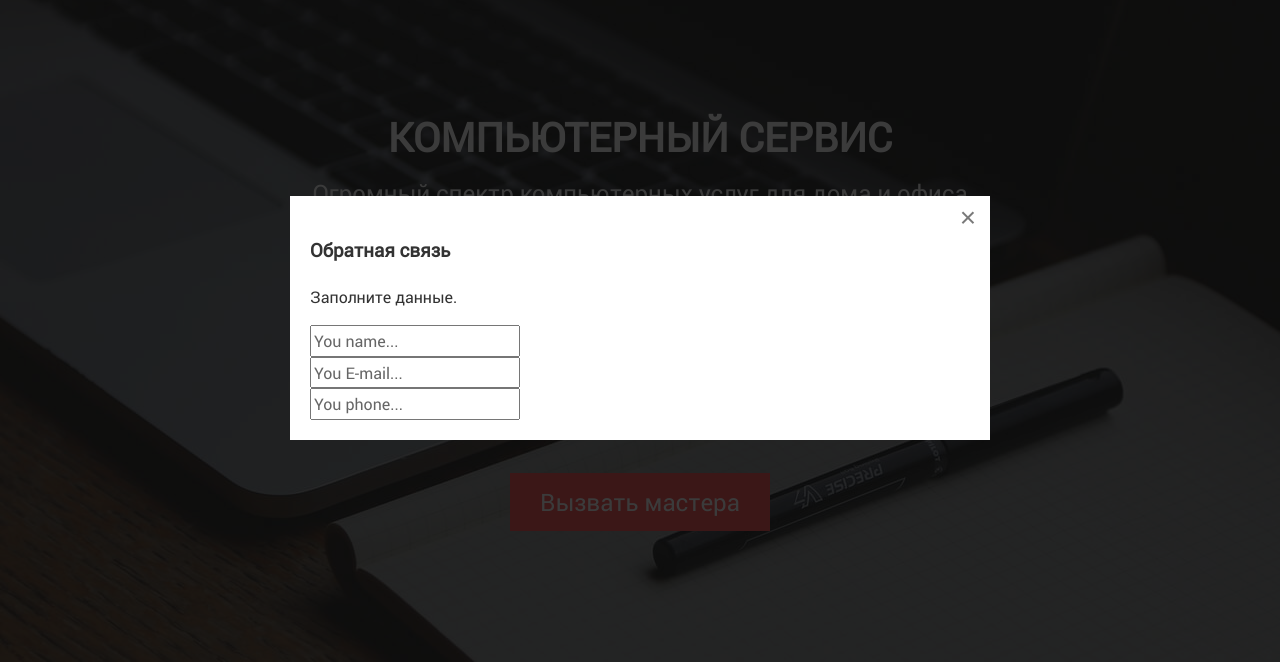
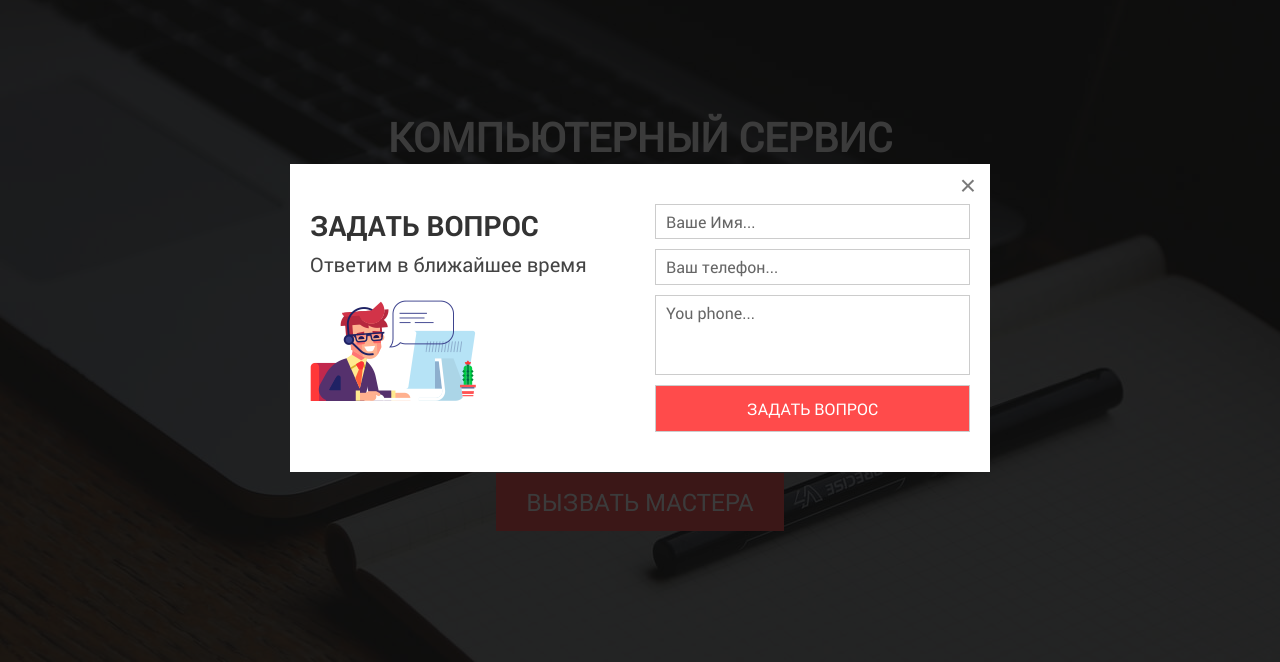
Before and after one commit to KudelAndrei/_gulp_comofmaster, a website: page app/index.html in a window 1280 px wide. Both pictures are taken after a click on the link "Задать вопрос". Shown: the part 82-744 px from the top of the page. Drawn offline with Linux system fonts and the light colour scheme.

Commit message:
add change

```diff
--- a/app/index.html
+++ b/app/index.html
@@ -107,7 +107,7 @@
 				<div class="container">
 					<div class="row">
 						<div class="col-sm-4">
-							<a class="header-bottom__item" href="#contact"><i class="fa fa-map-marker" aria-hidden="true"></i>г.Слуцк ул. Ленина 189</a>
+							<a id="map" class="header-bottom__item" href="#contact"><i class="fa fa-map-marker" aria-hidden="true"></i>г.Слуцк ул. Ленина 189</a>
 						</div>
 						<div class="col-sm-4">
 							<div class="header-bottom__item"><a href="tel: 375291062314" class="phone"><i class="fa fa-mobile" aria-hidden="true"></i>+ 375 (29) 106-23-14</a> <a href="tel: 375291062314" class="phone">+ 375 (29) 106-23-14</a></div>
@@ -244,7 +244,7 @@
 		</div>
 	</section>
 
-	<section class="partners">
+	<section class="partners hidden-xs">
 		<div class="container">
 			<div class="row">
 				<div class="partners__item"><img src="img/Производители/acer.png" alt="alt"></div>
@@ -341,20 +341,29 @@
 	<a id="top" href="#header" class="top"><i class="fa fa-angle-up" aria-hidden="true"></i></a>
 
 	<!-- форма обратной связи -->
-	<form id="callback" class="white-popup-block mfp-hide">
-		<h3 class="form__head">Обратная связь</h3>
-		<p class="form__desc">Заполните данные.</p>
+	<form id="callback" class="form white-popup-block mfp-hide">
 
-		<!-- Hidden Required Fields -->
-		<input type="hidden" name="project_name" value="Site Name">
-		<input type="hidden" name="admin_email" value="admin@mail.com">
-		<input type="hidden" name="form_subject" value="Form Subject">
+		<div class="row">
+			<div class="col-lg-6">
+				<h3 class="form__head">Задать вопрос</h3>
+				<p class="form__desc">Ответим в ближайшее время</p>
+				<img class="form__img" src="img/call.png" alt="sef">
+			</div>
+			<div class="col-lg-6">
 
-		<!-- END Hidden Required Fields -->
-		<input type="text" name="Name" placeholder="You name..." required><br>
-		<input type="text" name="E-mail" placeholder="You E-mail..." required><br>
-		<input type="text" name="Phone" placeholder="You phone..."><br>
+				<!-- Hidden Required Fields -->
+				<input type="hidden" name="project_name" value="compofmaster.by">
+				<input type="hidden" name="admin_email" value="admin@mail.com">
+				<input type="hidden" name="form_subject" value="question">
 
+				<!-- END Hidden Required Fields -->
+				<input type="text" name="Name" placeholder="Ваше Имя..." required>
+				<input type="text" name="phone" placeholder="Ваш телефон..." required>
+				<textarea type="text" name="message" placeholder="You phone..."></textarea>
+				<input type="submit" class="button" value="Задать вопрос">
+
+			</div>
+		</div>
 	</form>
 
 	<script src="js/scripts.min.js"></script>
--- a/app/js/common.js
+++ b/app/js/common.js
@@ -64,6 +64,7 @@ $(document).ready(function(){
 
 	/* плавный переход по ссылкам  */
 	$("#top").click(scrollLink);
+	$("#map").click(scrollLink);
 	$('.menu__item a').click(scrollLink);
 
 	/* функция для активации меню при скроле */
--- a/app/sass/main.sass
+++ b/app/sass/main.sass
@@ -69,6 +69,7 @@ a, button
 	border: none
 	cursor: pointer
 	transition: background-color 0.2s ease
+	text-transform: uppercase
 	&:hover
 		background-color: lighten($accent, 5%)
 
@@ -373,6 +374,35 @@ a, button
 				.fa
 					font-size: 30px
 
+.form
+	padding-top: 40px
+	padding-bottom: 30px
+	.form__head
+		text-transform: uppercase
+		font-size: 28px
+		font-family: "RobotoBold", sans-serif
+		margin: 0
+	.form__desc
+		margin-top: 0
+		font-size: 20px
+		color: #444
+	input, textarea
+		display: block
+		width: 100%
+		margin-bottom: 10px
+		padding: 4px 10px
+		resize: none
+		border: 1px solid #ccc
+		&:focus
+			border: 1px solid $blue
+			outline: none
+
+	textarea
+		height: 80px
+	.button
+		text-align: center
+		padding: 10px
+
 
 .copyright
 	padding: 30px 0
```
Also changed, not shown: app/css/main.min.css, app/img/call.png (added), app/js/common.min.js, app/js/scripts.min.js.
